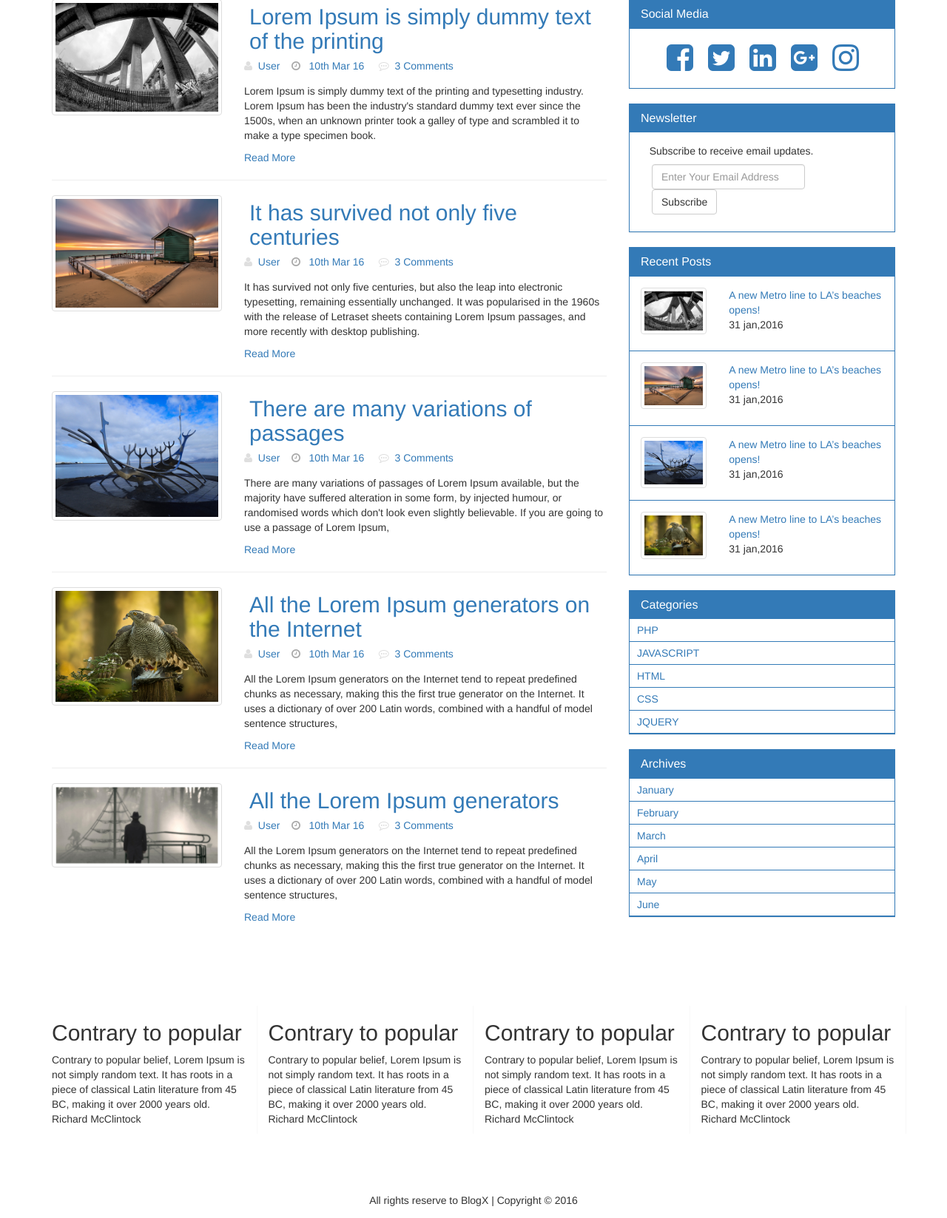
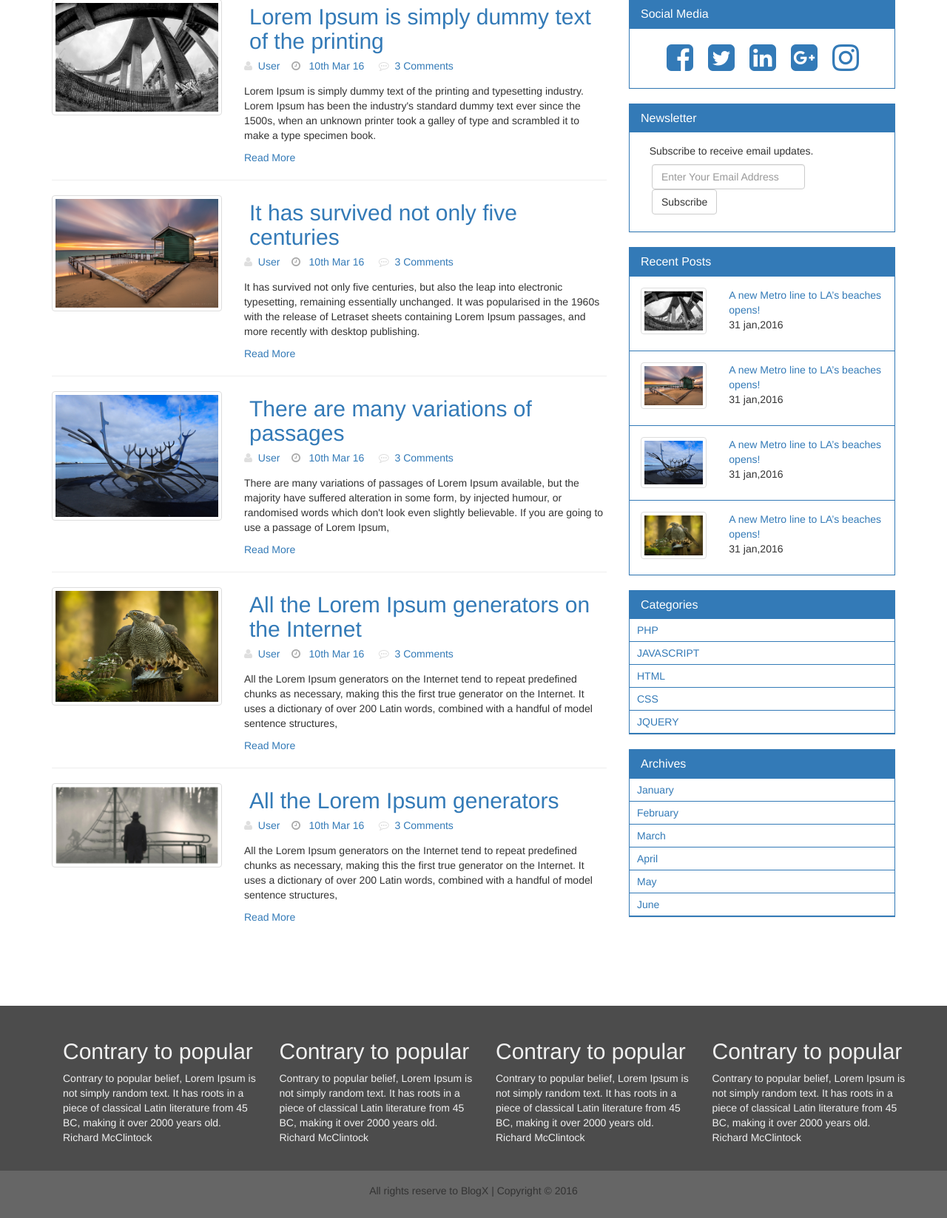
Before and after one commit to themeexpress/Blogx, a PHP site: page / in a window 1280 px wide. Shown: the part 73-1720 px from the top of the page at 74% size. Run offline with PHP 8.4, Linux system fonts and the light colour scheme.

Commit message:
footer color and full width
color and background completed of footer and copyright part

```diff
--- a/css/custom.css
+++ b/css/custom.css
@@ -28,6 +28,7 @@ ul.social-media li{
 }
 .copyright {
 text-align: center;
+padding: 17px;
 }
 
 /*CSS Done by Kamrul*/
@@ -36,10 +37,11 @@ text-align: center;
 
 .fa-commenting-o{color:#a8a8a8;}
 .fa-user,.fa-clock-o{color:#a8a8a8;}
-.footer1{border-right:1px solid #F8F8F8; }
+.footer1{border-right:1px solid #0c0c0c; }
 
 .fa-commenting-o{color:#dfdfdf;}
 .fa-user{color:#dfdfdf;}
 .seperator{padding: 20px;}
-.footer{margin-bottom:30px; }
+.footer{background:rgba(0,0,0,0.7);padding-top: 25px;padding-bottom: 25px;color: #f1f1f1;}
 .spadding{padding: 2px;}
+.copyrightarea{background:rgba(0,0,0,0.6);}
--- a/index.html
+++ b/index.html
@@ -266,32 +266,39 @@
 
 
     </div><!--End content area-->
+
+
+  </div><!--End wrapper-->
+
    <!--Start Footer-->
-    <div class="container-fluid">
-    <footer class="footer">
+
+
+    <div class="container-fluid footer">
+      <div class="container">
+      <footer>
 
       <div class="container">
         <div class="row">
-          <div class="col-md-3 footer1">
+          <div class="col-md-3">
 
             <article>
               <h2>Contrary to popular</h2>
               <p>Contrary to popular belief, Lorem Ipsum is not simply random text. It has roots in a piece of classical Latin literature from 45 BC, making it over 2000 years old. Richard McClintock</p>
             </article>
           </div>
-          <div class="col-md-3 footer1">
+          <div class="col-md-3">
             <article>
               <h2>Contrary to popular</h2>
               <p>Contrary to popular belief, Lorem Ipsum is not simply random text. It has roots in a piece of classical Latin literature from 45 BC, making it over 2000 years old. Richard McClintock</p>
             </article>
           </div>
-          <div class="col-md-3 footer1">
+          <div class="col-md-3">
             <article>
               <h2>Contrary to popular</h2>
               <p>Contrary to popular belief, Lorem Ipsum is not simply random text. It has roots in a piece of classical Latin literature from 45 BC, making it over 2000 years old. Richard McClintock</p>
             </article>
           </div>
-          <div class="col-md-3 footer1">
+          <div class="col-md-3">
             <article>
               <h2>Contrary to popular</h2>
               <p>Contrary to popular belief, Lorem Ipsum is not simply random text. It has roots in a piece of classical Latin literature from 45 BC, making it over 2000 years old. Richard McClintock</p>
@@ -303,8 +310,11 @@
       </div>
       </footer><!--End footer-->
       </div>
+
+    </div>
     <!--Start copyright Area-->
-    <p class="seperator"></p>
+
+    <div class="container-fluid copyrightarea">
         <div class="container">
               <div class="row">
                    <div class="col-md-12">
@@ -315,8 +325,8 @@
               </div>
           </div><!--End Copyright Area-->
 
+    </div>
 
-  </div><!--End wrapper-->
 
 
 
```
Lines whose indentation alone changed are shown as unchanged.
